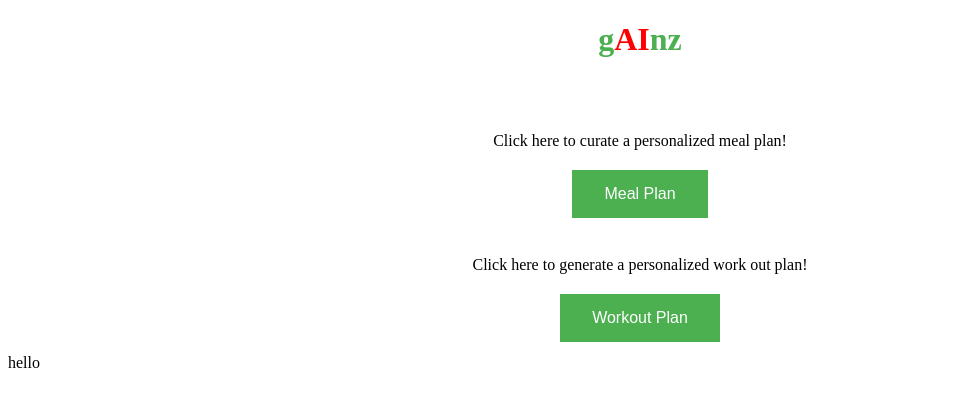
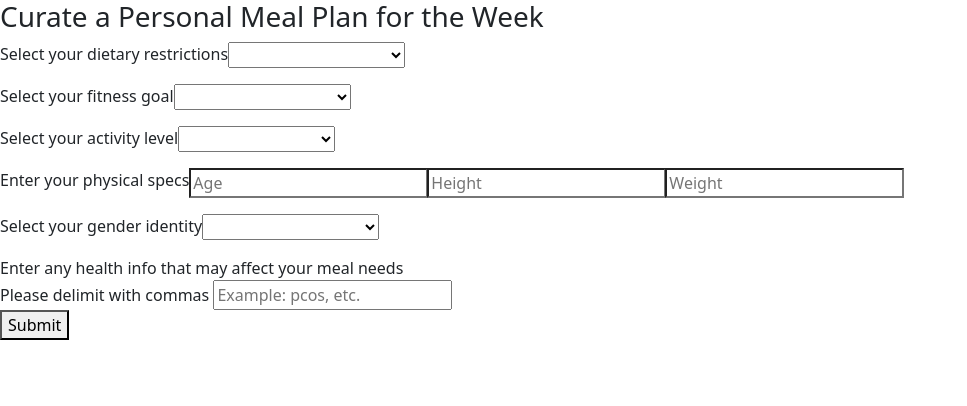
Before and after one commit to jjh6283/WiCHacks2023, an Angular app in the folder gAIn/: page /mealplan in a window 1280 px wide. Shown: the top 406 px of the page, without its empty margins (0-967 px from the left). Built offline with nearby package versions, Linux system fonts and the light colour scheme.

Commit message:
stubbed out minimal functionality for meal plan form

```diff
--- a/gAIn/angular.json
+++ b/gAIn/angular.json
@@ -25,9 +25,12 @@
               "src/assets"
             ],
             "styles": [
-              "src/styles.css"
+              "src/styles.css",
+              "node_modules/bootstrap/dist/css/bootstrap.min.css"
             ],
-            "scripts": []
+            "scripts": [
+              "node_modules/bootstrap/dist/js/bootstrap.min.js"
+            ]
           },
           "configurations": {
             "production": {
--- a/gAIn/package.json
+++ b/gAIn/package.json
@@ -18,7 +18,10 @@
     "@angular/platform-browser": "^15.2.0",
     "@angular/platform-browser-dynamic": "^15.2.0",
     "@angular/router": "^15.2.0",
+    "@ng-bootstrap/ng-bootstrap": "^14.0.1",
     "bootstrap": "^5.3.0-alpha1",
+    "jquery": "^3.6.3",
+    "ngx-bootstrap": "^10.2.0",
     "rxjs": "~7.8.0",
     "tslib": "^2.3.0",
     "zone.js": "~0.12.0"
--- a/gAIn/src/app/app.component.html
+++ b/gAIn/src/app/app.component.html
@@ -1,4 +1 @@
-<app-home></app-home>
-<div>
-  hello
-</div>
+<app-mealplan></app-mealplan>
--- a/gAIn/src/app/app.module.ts
+++ b/gAIn/src/app/app.module.ts
@@ -5,6 +5,7 @@ import { AppComponent } from './app.component';
 import { HomeComponent } from './home/home.component';
 import { AppRoutingModule } from './app-routing.module';
 import { MealplanComponent } from './mealplan/mealplan.component';
+import { FormsModule } from "@angular/forms";
 
 @NgModule({
   declarations: [
@@ -14,7 +15,9 @@ import { MealplanComponent } from './mealplan/mealplan.component';
   ],
   imports: [
     BrowserModule,
-    AppRoutingModule
+    AppRoutingModule,
+    BrowserModule,
+    FormsModule
   ],
   providers: [],
   bootstrap: [AppComponent]
--- a/gAIn/src/app/mealplan/mealplan.component.html
+++ b/gAIn/src/app/mealplan/mealplan.component.html
@@ -1 +1,106 @@
-<p>mealplan works!</p>
+<div class="meal-plan page">
+  <h3>
+    Curate a Personal Meal Plan for the Week
+  </h3>
+
+  <div class="input-group mb-3">
+    <!-- dietary restrictions -->
+    Select your dietary restrictions
+    <select #restrictions name="restriction" (change)="handleRestriction(restrictions.value)">
+      <option></option>
+      <option value="vegan">Vegan</option>
+      <option value="vegetarian">Vegetarian</option>
+      <option value="pescatarian">Pescatarian</option>
+      <option value="other">Other, please specify</option>
+    </select>
+
+    <!-- show input box to enter other option -->
+    <div *ngIf="restrictionState" >
+      <form>
+        <input name="otherRestriction"/>
+      </form>
+    </div>
+  </div>
+
+
+  <div class="input-group mb-3">
+    <!-- fitness goals -->
+    Select your fitness goal
+    <select #goals (change)="handleGoal(goals.value)">
+      <option></option>
+      <option value="maintain weight">Maintain Weight</option>
+      <option value="lose weight">Lose Weight</option>
+      <option value="gain weight">Gain Weight</option>
+      <option value="recomp">Body Recomposition</option>
+    </select>
+  </div>
+
+  <div class="input-group mb-3">
+    <!-- fitness goals -->
+    Select your activity level
+    <select #levels (change)="handleLevel(levels.value)">
+      <option></option>
+      <option value="sedentary">Active</option>
+      <option value="moderately active">Moderately Active</option>
+      <option value="active">Active</option>
+      <option value="very active">Very Active</option>
+    </select>
+  </div>
+
+  <div class="input-group mb-3">
+    <!-- specs -->
+    Enter your physical specs
+    <input placeholder="Age" >
+    <input placeholder="Height">
+    <input placeholder="Weight">
+  </div>
+
+  <div class="input-group mb-3">
+    <!-- gender -->
+    Select your gender identity
+    <select #genders name="gender" (change)="handleGender(genders.value)">
+      <option></option>
+      <option value="female">Female</option>
+      <option value="male">Male</option>
+      <option value="non-binary">Non-Binary</option>
+      <option value="other">Other, please specify</option>
+    </select>
+
+    <!-- show input box to enter other option -->
+    <div *ngIf="genderState">
+      <form>
+        <input [(ngModel)]="gender" name="otherGender"/>
+      </form>
+    </div>
+  </div>
+
+  <form>
+    Enter any health info that may affect your meal needs <br>
+    Please delimit with commas
+    <input placeholder="Example: pcos, etc.">
+  </form>
+
+
+  <button type="submit" (click)="createPrompt()">
+    Submit
+  </button>
+</div>
+
+
+<!-- Do you have any allergies
+Do you have any health concerns
+Are you pregnant
+Do you have PCOS
+Do you have celiacs desease
+Are you trying to lose weight
+Are you trying to gain muscle mass
+Are you trying to gain weight
+Are you trying to stay at your weight
+How old are you
+What is your gender
+What is your height
+What is your weight
+How many days do you want for the meal plan
+What information do you want listed
+How active are you
+-->
--- a/gAIn/src/app/mealplan/mealplan.component.ts
+++ b/gAIn/src/app/mealplan/mealplan.component.ts
@@ -1,4 +1,6 @@
-import { Component } from '@angular/core';
+import { Component } from '@angular/core'
+
+
 
 @Component({
   selector: 'app-mealplan',
@@ -6,5 +8,59 @@ import { Component } from '@angular/core';
   styleUrls: ['./mealplan.component.css']
 })
 export class MealplanComponent {
+  restrictionState: boolean// true for other box is being displayed
+  otherRestriction: String | null
+  restriction: String | null
+  goal: String | null
+  level: String | null
+  age: number | null
+  weight: number | null
+  height: number | null
+  genderState: boolean
+  otherGender: String | null
+  gender: String | null
+  misc: String | null
 
+  constructor() {
+    this.restrictionState = false
+    this.otherRestriction = null
+    this.restriction = null
+    this.goal = null
+    this.level = null
+    this.age = null
+    this.weight = null
+    this.height = null
+    this.genderState = false
+    this.otherGender = null
+    this.gender = null
+    this.misc = null
+  }
+
+  handleRestriction(res: String) : void {
+    this.restriction = res
+    this.restrictionState = this.restriction == 'other';
+  }
+
+  handleGoal(g: String): void {
+    this.goal = g
+  }
+
+  handleLevel(l: String): void {
+    this.level = l
+  }
+
+  handleGender(gen: String) : void {
+    this.gender = gen
+    this.genderState = this.gender == 'other';
+  }
+
+  createPrompt() : String {
+    let prompt = 'Create a meal plan for a '
+    if(this.gender === null){
+      this.gender = this.otherGender
+    }
+
+    console.log(this.restriction, this.otherRestriction, this.gender, this.otherGender)
+    return prompt
+  }
 }
```
Also changed, not shown: 1 other file (tests, documents, lock files or other folders).
